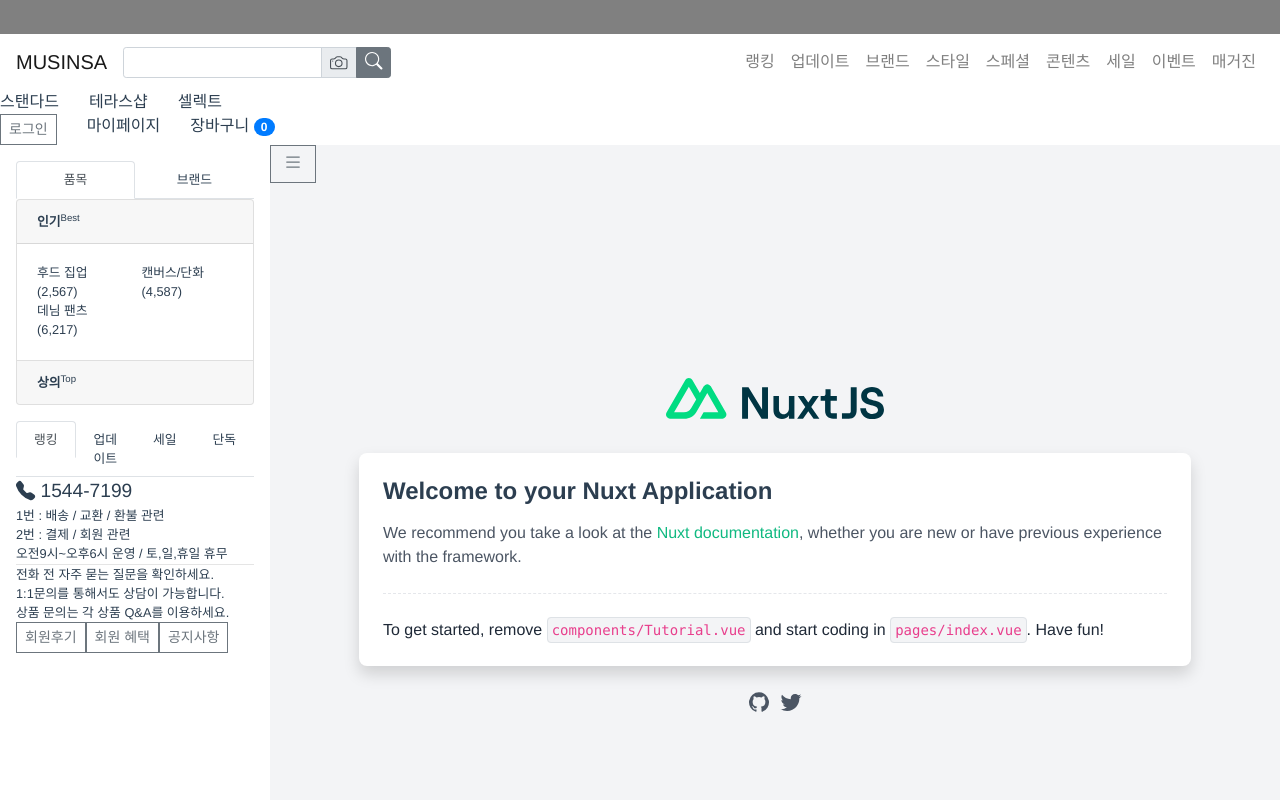
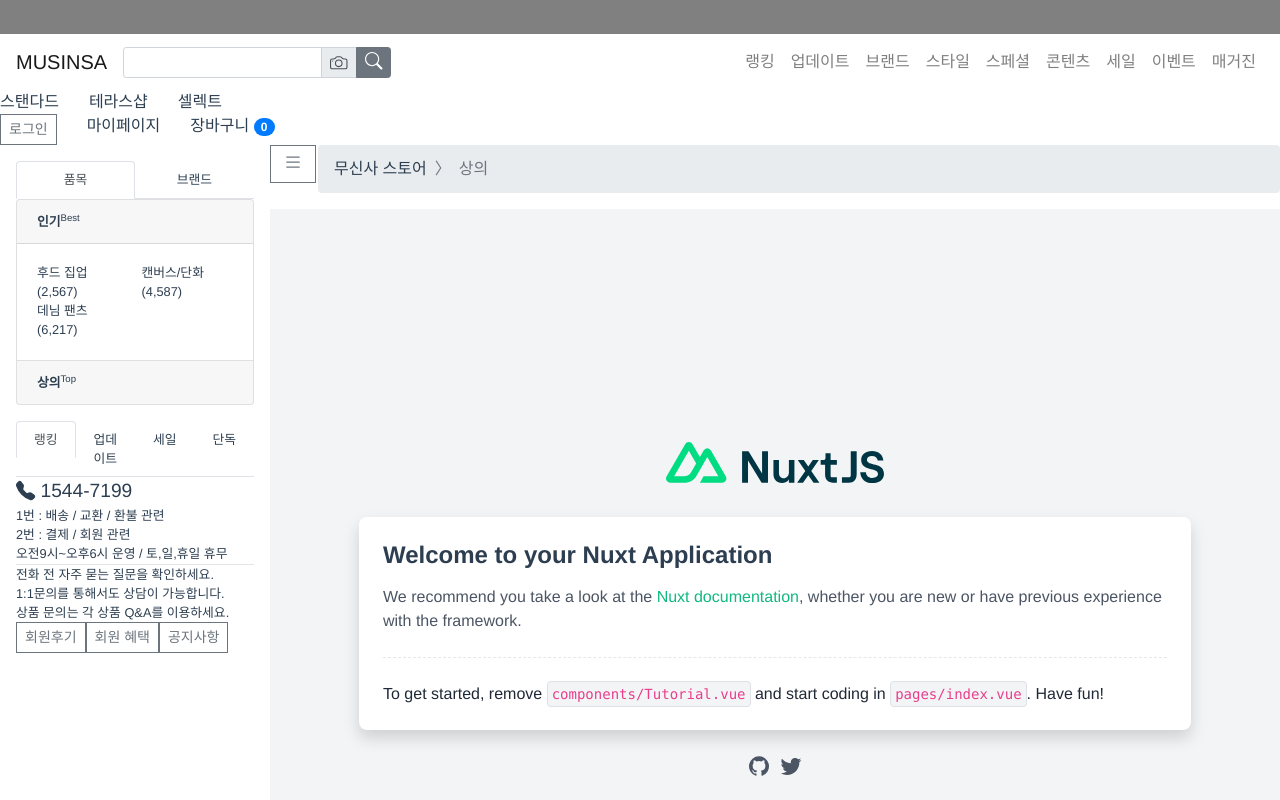
Before and after one commit to Vrisel/mss_a11y, a Nuxt app: page / in a window 1280 px wide. Shown: the top 800 px of the page. Built offline with nearby package versions, Linux system fonts and the light colour scheme.

Commit message:
breadcrumbs 작성
- 여기에 뿌릴 데이터도 필요한데..

```diff
--- a/layouts/default.vue
+++ b/layouts/default.vue
@@ -3,6 +3,7 @@
     <TheHeader />
     <TheAside @asideExpansion="toggleAside" />
     <main :class="{ 'aside-expanded': isAsideExpanded }">
+      <b-breadcrumb :items="breadcrumbs" class="ml-5" />
       <Nuxt />
     </main>
     <TheFooter :class="{ 'aside-expanded': isAsideExpanded }" />
@@ -23,6 +24,14 @@
     return {
       isAsideExpanded: true,
     };
+  },
+  computed: {
+    breadcrumbs() {
+      return [
+        { text: '무신사 스토어', href: '/' },
+        { text: '상의', href: '#' },
+      ];
+    },
   },
   methods: {
     toggleAside(e) {
@@ -47,4 +56,7 @@
 footer.aside-expanded {
   margin-left: 270px;
 }
+.breadcrumb-item + .breadcrumb-item::before {
+  content: '〉';
+}
 </style>
```
